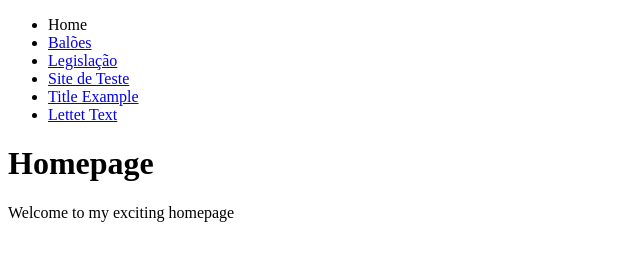
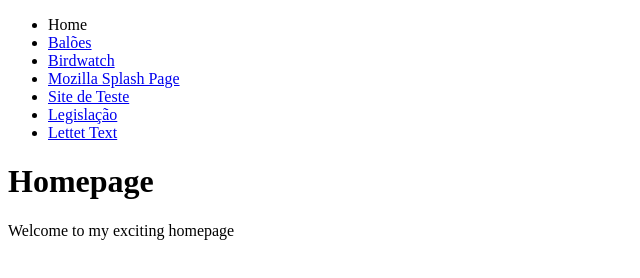
Before and after one commit to henriqueprass/henriqueprass.github.io, a plain HTML site: page index.html in a window 1280 px wide. Shown: the whole page, without its empty margins (0-640 px from the left). Drawn offline with Linux system fonts and the light colour scheme.

Commit message:
Add files via upload

```diff
--- a/index.html
+++ b/index.html
@@ -9,11 +9,12 @@
     <!-- put navigation menu just below here -->
 		<ul>
 			<li>Home</li>
-			<li><a href="https://henriqueprass.github.io/baloes">Balões</a></li>
+			<li><a href="https://henriqueprass.github.io/7-assessment--fundamental-layout-comprehension">Balões</a></li>
+			<li><a href="https://henriqueprass.github.io/5-assessment--structuring-a-page-of-content">Birdwatch</a></li>
+			<li><a href="https://henriqueprass.github.io/3-assessment--mozilla-splash-page">Mozilla Splash Page</a></li>
+			<li><a href="https://henriqueprass.github.io/test-site">Site de Teste</a></li>
 			<li><a href="https://henriqueprass.github.io/legislacao">Legislação</a></li>
-			<li><a href="https://henriqueprass.github.io/test-site/">Site de Teste</a></li>
-			<li><a href="https://henriqueprass.github.io/indice/title-example.html">Title Example</a></li>
-			<li><a href="https://henriqueprass.github.io/indice/4-assessment--marking-up-a-letter/letter-text.html">Lettet Text</a></li>
+			<li><a href="https://henriqueprass.github.io/4-assessment--marking-up-a-letter/letter-text.html">Lettet Text</a></li>
 		</ul>
 
     <h1>Homepage</h1>
```
